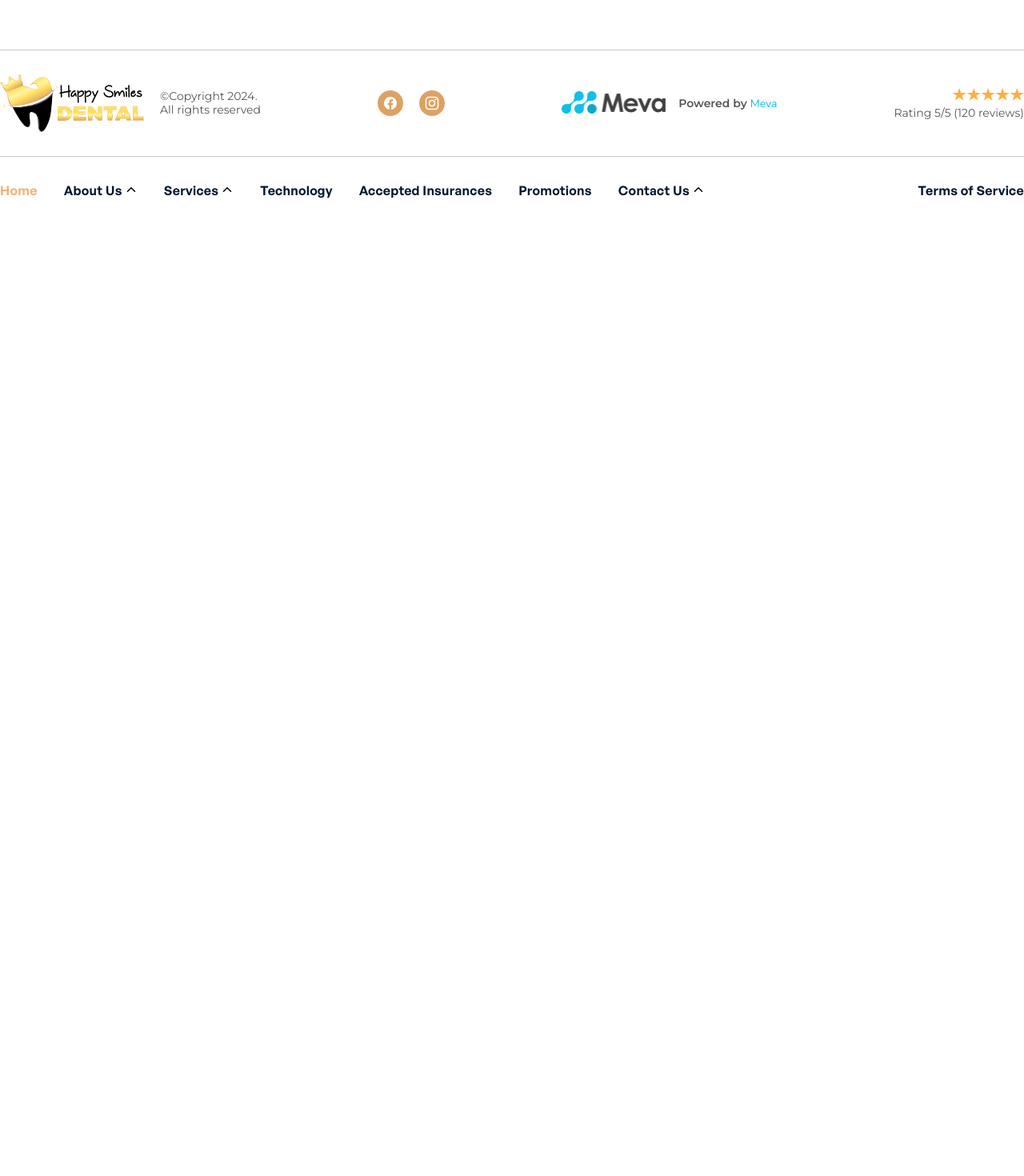
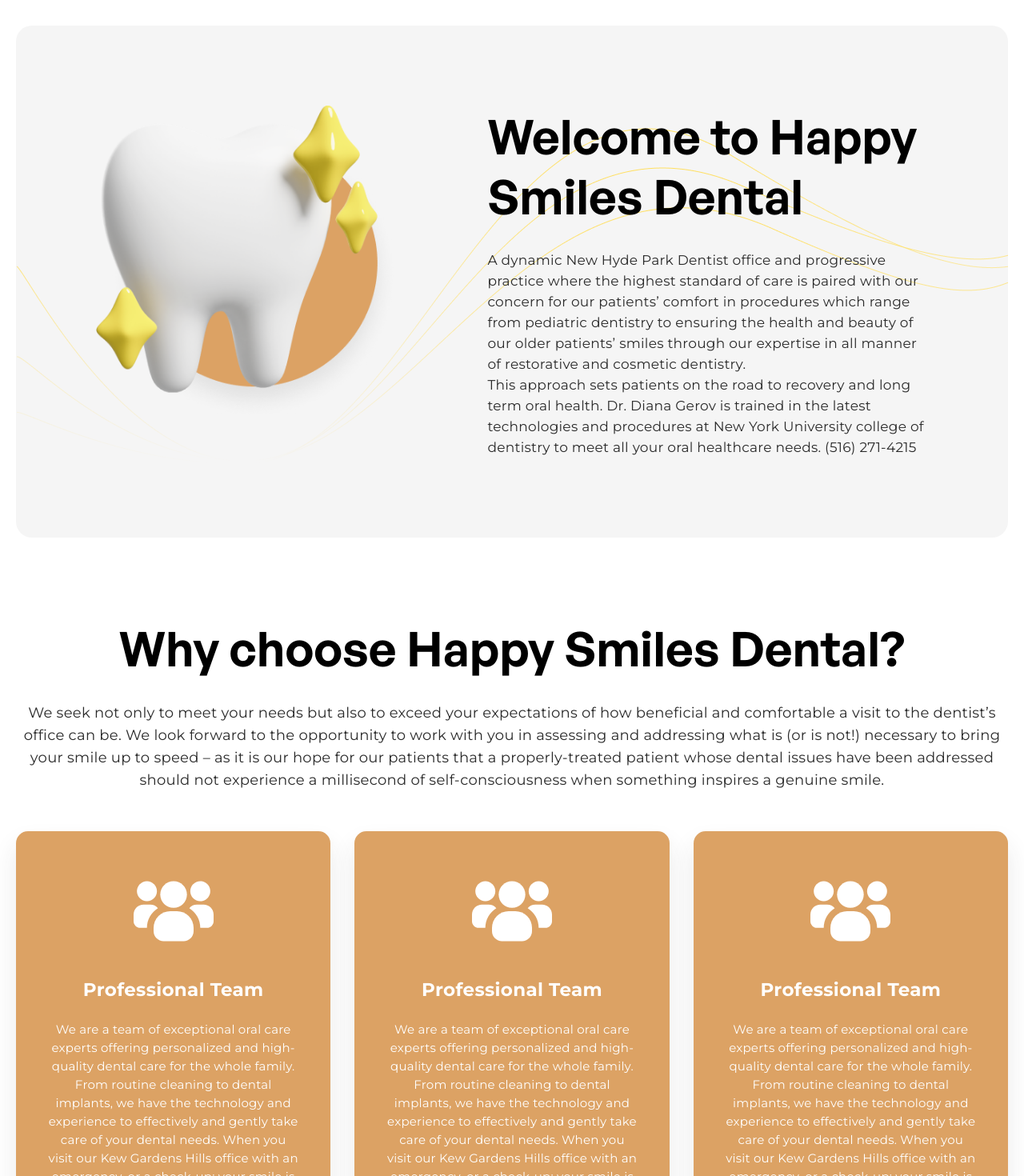
Before and after one commit to GetmevaDev/happy-smiles-dental, a Next.js app: page / in a window 1280 px wide. Shown: the part 740-2210 px from the top of the page at 80% size. Before the commit the page ends 1021 px from the top, so only its background shows below. Built offline with nearby package versions, Linux system fonts and the light colour scheme.

Commit message:
choose block

```diff
--- a/app/page.tsx
+++ b/app/page.tsx
@@ -1,9 +1,11 @@
-import { Appointment } from "@/components";
+import { Appointment, Block, Choose } from "@/components";
 
 export default function Page() {
   return (
     <main>
       <Appointment />
+      <Block />
+      <Choose />
     </main>
   );
 }
--- /dev/null
+++ b/src/components/Block/Block.module.scss
@@ -0,0 +1,54 @@
+.banner {
+  background: #f5f5f5;
+  border-radius: 20px;
+  margin-bottom: 100px;
+}
+
+.banner_inner {
+  max-width: 1280px;
+  margin: 0 auto;
+  padding: 100px;
+  display: flex;
+  justify-content: space-between;
+  gap: 110px;
+  position: relative;
+  z-index: 1;
+  &:after {
+    content: "";
+    background-image: url("/lines.png");
+    width: 100%;
+    position: absolute;
+    top: 50%;
+    z-index: 1;
+    height: 100%;
+    transform: translate(-50%, -30%);
+    left: 50%;
+    background-repeat: no-repeat;
+  }
+}
+
+.block {
+  position: relative;
+  z-index: 2;
+}
+
+.title {
+  font-family: var(--font-general);
+  font-size: 60px;
+  color: #000;
+  font-weight: 600;
+  line-height: 75px;
+  letter-spacing: 0em;
+  padding-bottom: 30px;
+  text-align: left;
+}
+
+.description {
+  font-family: var(--font-mont);
+  font-size: 17px;
+  color: #2a2a2a;
+  font-weight: 400;
+  line-height: 26px;
+  letter-spacing: 0.015em;
+  text-align: left;
+}
--- /dev/null
+++ b/src/components/Block/Block.tsx
@@ -0,0 +1,32 @@
+import React from "react";
+
+import styles from "./Block.module.scss";
+import Image from "next/image";
+
+export const Block = () => {
+  return (
+    <div className={styles.banner}>
+      <div className={styles.banner_inner}>
+        <Image width={387} height={394} alt="tooth" src="/tooth-1.png" />
+
+        <div className={styles.block}>
+          <h2 className={styles.title}>Welcome to Happy Smiles Dental</h2>
+
+          <div className={styles.description}>
+            A dynamic New Hyde Park Dentist office and progressive practice
+            where the highest standard of care is paired with our concern for
+            our patients’ comfort in procedures which range from pediatric
+            dentistry to ensuring the health and beauty of our older patients’
+            smiles through our expertise in all manner of restorative and
+            cosmetic dentistry.
+            <br />
+            This approach sets patients on the road to recovery and long term
+            oral health. Dr. Diana Gerov is trained in the latest technologies
+            and procedures at New York University college of dentistry to meet
+            all your oral healthcare needs. (516) 271-4215
+          </div>
+        </div>
+      </div>
+    </div>
+  );
+};
--- /dev/null
+++ b/src/components/Choose/Choose.module.scss
@@ -0,0 +1,32 @@
+.choose {
+  max-width: 1280px;
+  margin: 0 auto 100px;
+}
+
+.title {
+  font-family: var(--font-general);
+  font-size: 60px;
+  font-weight: 600;
+  color: #000000;
+  padding-bottom: 30px;
+  line-height: 75px;
+  letter-spacing: 0em;
+  text-align: center;
+}
+
+.description {
+  font-family: var(--font-mont);
+  font-size: 18px;
+  font-weight: 400;
+  color: #2a2a2a;
+  padding-bottom: 50px;
+  line-height: 28px;
+  letter-spacing: 0.015em;
+  text-align: center;
+}
+
+.cards {
+  display: grid;
+  grid-template-columns: 1fr 1fr 1fr;
+  gap: 30px;
+}
--- /dev/null
+++ b/src/components/Choose/Choose.tsx
@@ -0,0 +1,30 @@
+import React from "react";
+
+import styles from "./Choose.module.scss";
+import { ChooseCard } from "./ChooseCard/ChooseCard";
+
+export const Choose = () => {
+  return (
+    <div className={styles.choose}>
+      <div className={styles.choose_inner}>
+        <h2 className={styles.title}>Why choose Happy Smiles Dental?</h2>
+        <div className={styles.description}>
+          We seek not only to meet your needs but also to exceed your
+          expectations of how beneficial and comfortable a visit to the
+          dentist’s office can be. We look forward to the opportunity to work
+          with you in assessing and addressing what is (or is not!) necessary to
+          bring your smile up to speed – as it is our hope for our patients that
+          a properly-treated patient whose dental issues have been addressed
+          should not experience a millisecond of self-consciousness when
+          something inspires a genuine smile.
+        </div>
+
+        <div className={styles.cards}>
+          <ChooseCard />
+          <ChooseCard />
+          <ChooseCard />
+        </div>
+      </div>
+    </div>
+  );
+};
--- /dev/null
+++ b/src/components/Choose/ChooseCard/ChooseCard.module.scss
@@ -0,0 +1,31 @@
+.choose_card {
+  box-shadow: 0px 16.5px 30px 0px #3131311a;
+  background: #dca264;
+  font-family: var(--font-mont);
+  padding: 50px 40px;
+  border-radius: 15px;
+
+  display: flex;
+  flex-direction: column;
+  align-items: center;
+  justify-content: center;
+}
+
+.text {
+  font-size: 23px;
+  font-weight: 700;
+  line-height: 36px;
+  padding: 30px 0 20px;
+  letter-spacing: 0.015em;
+  text-align: center;
+  color: #ffffff;
+}
+
+.description {
+  font-size: 15px;
+  font-weight: 400;
+  line-height: 23px;
+  color: #ffffff;
+  letter-spacing: 0.015em;
+  text-align: center;
+}
--- /dev/null
+++ b/src/components/Choose/ChooseCard/ChooseCard.tsx
@@ -0,0 +1,28 @@
+import React, { FC } from "react";
+
+import styles from "./ChooseCard.module.scss";
+import classNames from "classnames";
+import Image from "next/image";
+
+type ChooseCardProps = {
+  color: string;
+};
+
+export const ChooseCard: FC<ChooseCardProps> = ({ color }) => {
+  return (
+    <div className={classNames(styles.choose_card)}>
+      <Image width={100} height={100} src="/users.svg" alt="users" />
+
+      <div className={styles.text}>Professional Team</div>
+      <div className={styles.description}>
+        We are a team of exceptional oral care experts offering personalized and
+        high-quality dental care for the whole family. From routine cleaning to
+        dental implants, we have the technology and experience to effectively
+        and gently take care of your dental needs. When you visit our Kew
+        Gardens Hills office with an emergency, or a check-up; your smile is our
+        top priority. Our office features a staff of highly trained
+        professionals committed to your satisfaction and comfort.
+      </div>
+    </div>
+  );
+};
--- a/src/components/index.ts
+++ b/src/components/index.ts
@@ -1 +1,3 @@
 export * from "./Appointment/Appointment";
+export * from "./Block/Block";
+export * from "./Choose/Choose";
--- a/src/ui/header/header.module.scss
+++ b/src/ui/header/header.module.scss
@@ -21,7 +21,8 @@
 .fixed {
   position: fixed;
   background-color: white;
-  border-radius: 0px, 0px, 30px, 30px;
+  z-index: 9999;
+  border-radius: 0px 0px 30px 30px;
   box-shadow: 0px 16.5px 30px 0px #3131311a;
 }
 
```
Also changed, not shown: src/components/Banner/Banner.tsx (deleted, +0 -12 lines), public/lines.png (added), public/users.svg (added), src/components/Banner/Banner.module.scss (deleted).
